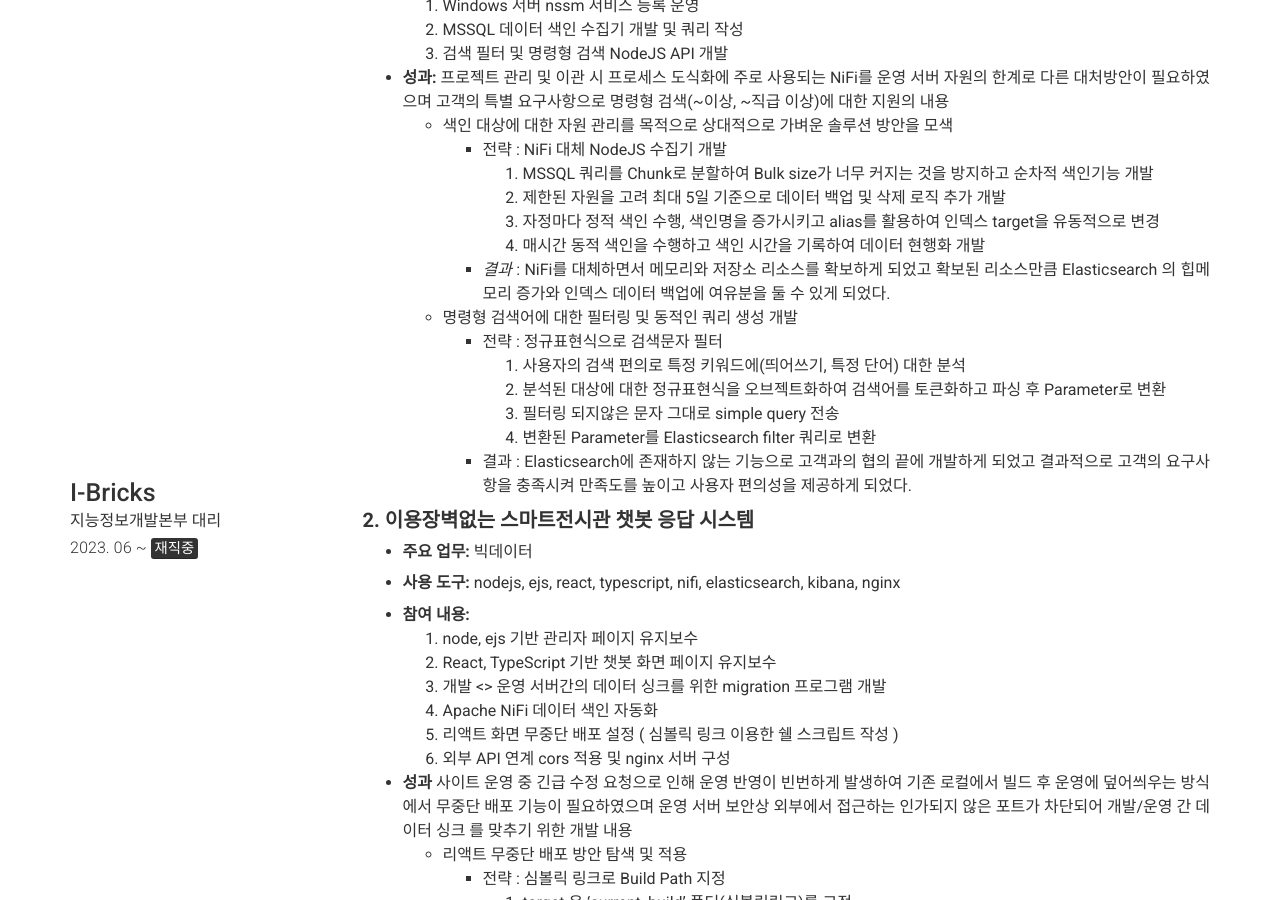
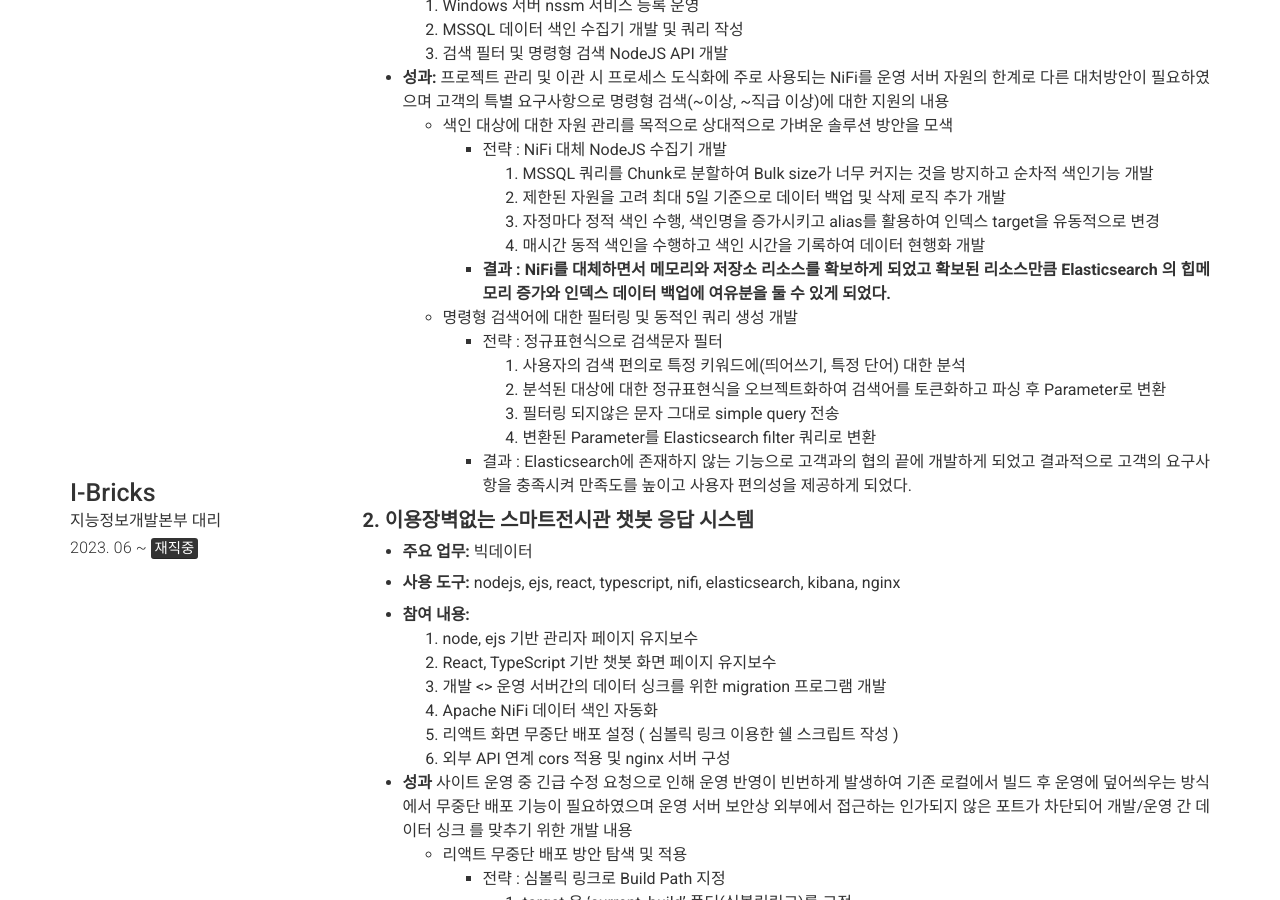
Before and after one commit to sihyeonleee/sihyeonleee.github.io, a Jekyll site: the page built from index.md, in a window 1280 px wide and 900 px high, scrolled down 1991 px. Built offline with Jekyll 4.4.1, drawn with Linux system fonts in a browser that asks for light colours; nearby versions of some CDN libraries.

Commit message:
no message

```diff
--- a/_config.yml
+++ b/_config.yml
@@ -190,8 +190,8 @@ content:
                 2. 제한된 자원을 고려 최대 5일 기준으로 데이터 백업 및 삭제 로직 추가 개발
                 3. 자정마다 정적 색인 수행, 색인명을 증가시키고 alias를 활용하여 인덱스 target을 유동적으로 변경
                 4. 매시간 동적 색인을 수행하고 색인 시간을 기록하여 데이터 현행화 개발
-              - *결과* : NiFi를 대체하면서 메모리와 저장소 리소스를 확보하게 되었고 확보된 리소스만큼
-                Elasticsearch 의 힙메모리 증가와 인덱스 데이터 백업에 여유분을 둘 수 있게 되었다.
+              - **결과 : NiFi를 대체하면서 메모리와 저장소 리소스를 확보하게 되었고 확보된 리소스만큼
+                Elasticsearch 의 힙메모리 증가와 인덱스 데이터 백업에 여유분을 둘 수 있게 되었다.**
             - 명령형 검색어에 대한 필터링 및 동적인 쿼리 생성 개발
               - 전략 : 정규표현식으로 검색문자 필터
                 1. 사용자의 검색 편의로 특정 키워드에(띄어쓰기, 특정 단어) 대한 분석
```
